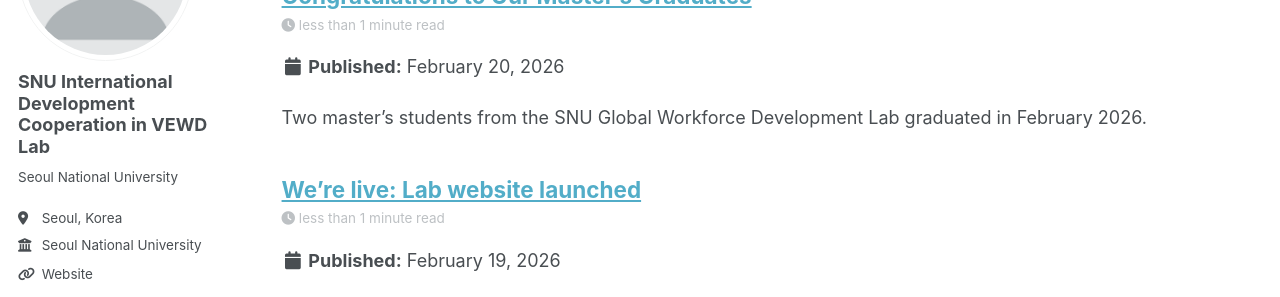
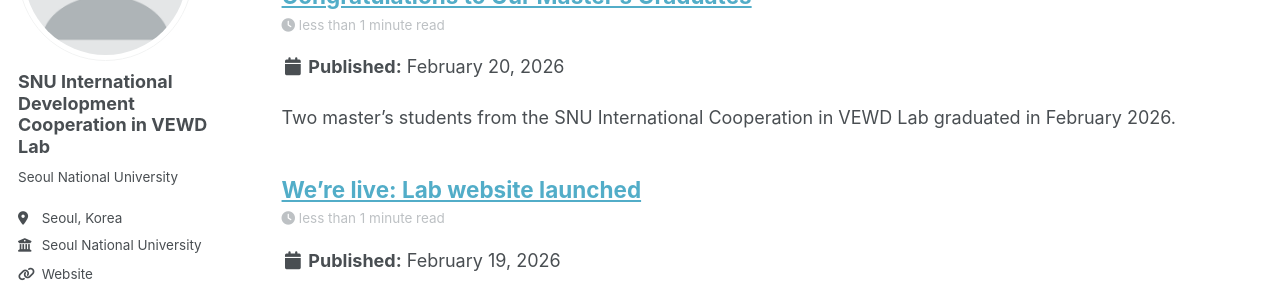
Before and after one commit to snu-global-workforce-lab/snu-global-workforce-lab.github.io, a Jekyll site: the page built from _pages/year-archive.html, in a window 1280 px wide and 1202 px high. Shown: the part 213-510 px from the top of the window. Built offline with Jekyll 4.4.1, drawn with Linux system fonts in a browser that asks for light colours; some web fonts are replaced; a script bundle is joined from its source files by our own code; library files that are not in the unit come from our copies.

Commit message:
Update 2026-02-20-masters-graduation.md

```diff
--- a/_posts/2026-02-20-masters-graduation.md
+++ b/_posts/2026-02-20-masters-graduation.md
@@ -2,12 +2,12 @@
 title: "Congratulations to Our Master's Graduates"
 date: 2026-02-20
 categories: [news]
-excerpt: "Two master's students from the SNU Global Workforce Development Lab graduated in February 2026."
+excerpt: "Two master's students from the SNU International Cooperation in VEWD Lab graduated in February 2026."
 header:
-  teaser: /images/news/2026-2-graduation.jpeg
+  teaser: images/news/2026-2-graduation.jpeg
 ---
 
-![Master's Graduation 2026](/images/news/2026-2-graduation.jpeg)
+![Master's Graduation 2026](images/news/2026-2-graduation.jpeg)
 
 We are delighted to celebrate the graduation of two master's students from the **SNU Global Workforce Development Lab** in **February 2026**.
 
```
